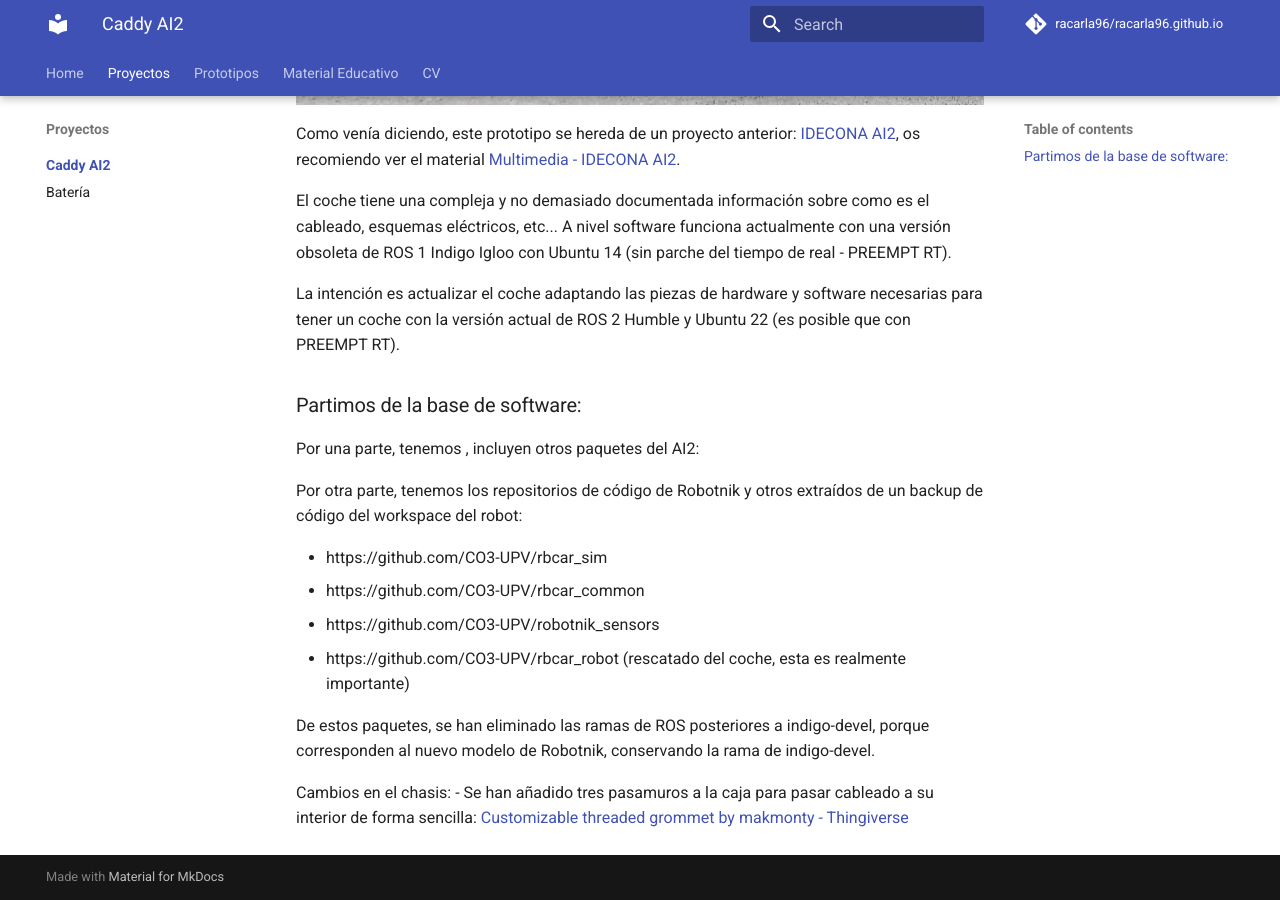
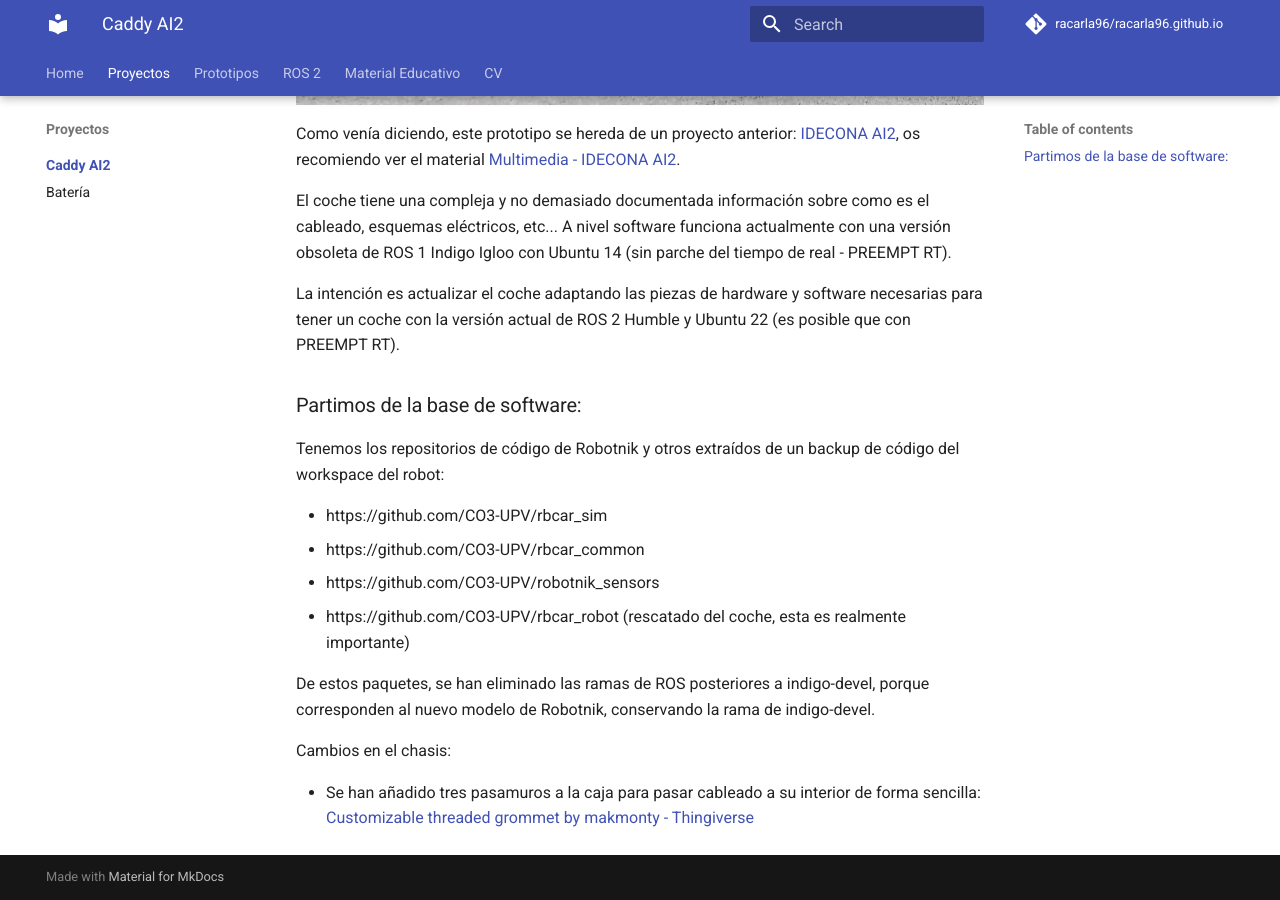
Before and after one commit to racarla96/racarla96.github.io, an MkDocs documentation site: the page built from docs/caddy_ai2/index.md, in a window 1280 px wide and 900 px high, scrolled down 674 px. Built offline with MkDocs 1.6.1 and Material for MkDocs 9.7.7, drawn with Linux system fonts in a browser that asks for light colours; comment, search, counter and statistics services are not loaded.

Commit message:
new information

```diff
--- a/docs/caddy_ai2/index.md
+++ b/docs/caddy_ai2/index.md
@@ -12,9 +12,7 @@
 
 ### Partimos de la base de software:
 
-Por una parte, tenemos , incluyen otros paquetes del AI2:
-
-Por otra parte, tenemos los repositorios de código de Robotnik y otros extraídos de un backup de código del workspace del robot:
+Tenemos los repositorios de código de Robotnik y otros extraídos de un backup de código del workspace del robot:
 
 - https://github.com/CO3-UPV/rbcar_sim
 - https://github.com/CO3-UPV/rbcar_common
@@ -24,4 +22,5 @@
 De estos paquetes, se han eliminado las ramas de ROS posteriores a indigo-devel, porque corresponden al nuevo modelo de Robotnik, conservando la rama de indigo-devel.
 
 Cambios en el chasis:
+
 - Se han añadido tres pasamuros a la caja para pasar cableado a su interior de forma sencilla: [Customizable threaded grommet by makmonty - Thingiverse](https://www.thingiverse.com/thing:4372453)
--- a/mkdocs.yml
+++ b/mkdocs.yml
@@ -31,6 +31,9 @@
         - prototipos/quanser/index.md
         - Adaptación cableado: prototipos/quanser/adaptacion.md
         - Simulink Arduino: prototipos/quanser/simulink-arduino.md
+    - ROS 2:
+      - ros2/index.md
+      - Tutoriales externos: ros2/tutoriales-externos.md
     - Material Educativo:
       - material_educativo/index.md
     - CV:
```
Also changed, not shown: docs/caddy_ai2/bateria.md (+3 -1 lines), docs/caddy_ai2/desarrollo.md (+2 -0 lines), docs/ros2/tutoriales-externos.md (added, +5 -0 lines), docs/ros2/index.md (added).
